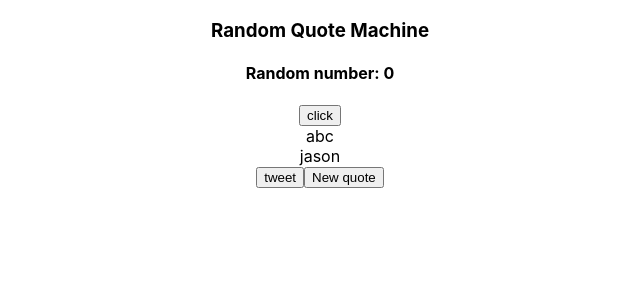
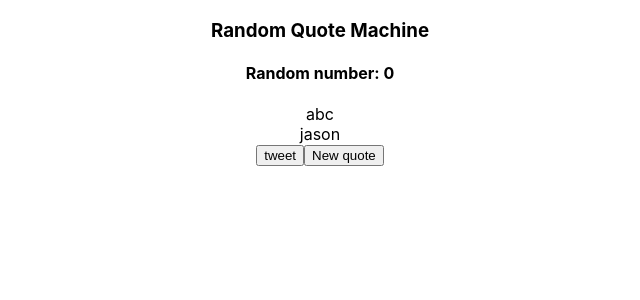
Before and after one commit to shishuwu/random-quote-machine, a React (Create React App) app: page / in a window 1280 px wide. Shown: the top 300 px of the page, without its empty margins (320-960 px from the left). Built offline with nearby package versions, Linux system fonts and the light colour scheme.

Commit message:
refine code

```diff
--- a/src/App.js
+++ b/src/App.js
@@ -22,19 +22,16 @@ class QuoteArea extends React.Component {
   }
 }
 
-class ButtonArea extends React.Component {
-  constructor(props) {
-    super(props);
-  }
 
-  render() {
-    return (
-      <div id="button-area">
-        <button id="tweet-quote">tweet</button>
-        <button id="new-quote" onClick={() => { }}>New quote</button>
-      </div>
-    );
-  }
+function ButtonArea() {
+  const dispatch = useDispatch();
+
+  return (
+    <div id="button-area">
+      <button id="tweet-quote">tweet</button>
+      <button id="new-quote" onClick={() => { dispatch(random(100))}}>New quote</button>
+    </div>
+  )
 }
 
 
@@ -57,13 +54,11 @@ class QuoteBox extends React.Component {
 
 function App() {
   const randomR = useSelector(state => state.randomR);
-  const dispatch = useDispatch();
 
   return (
     <div className="App">
       <h3>Random Quote Machine</h3>
       <h4>Random number: {randomR} </h4>
-      <button onClick={() => { dispatch(random(100)) }}>click</button>
       <QuoteBox />
     </div>
   );
```
